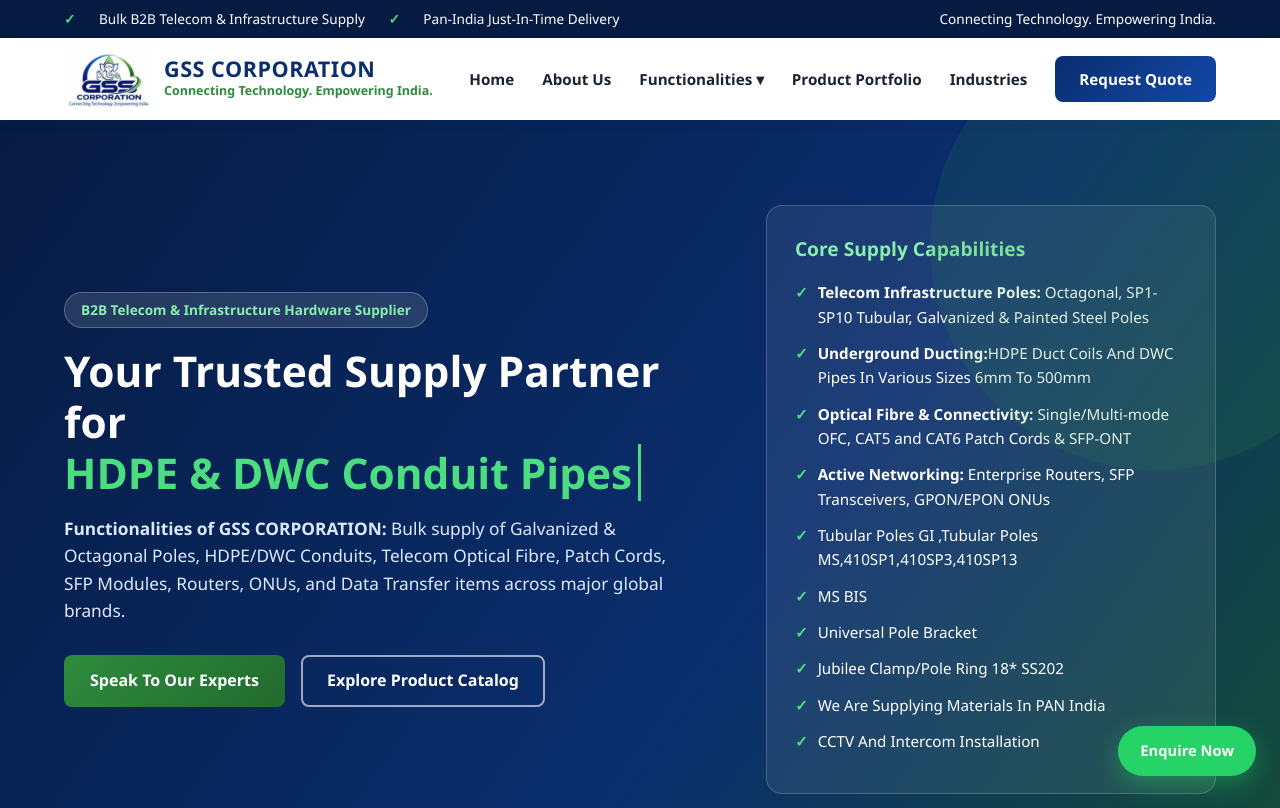
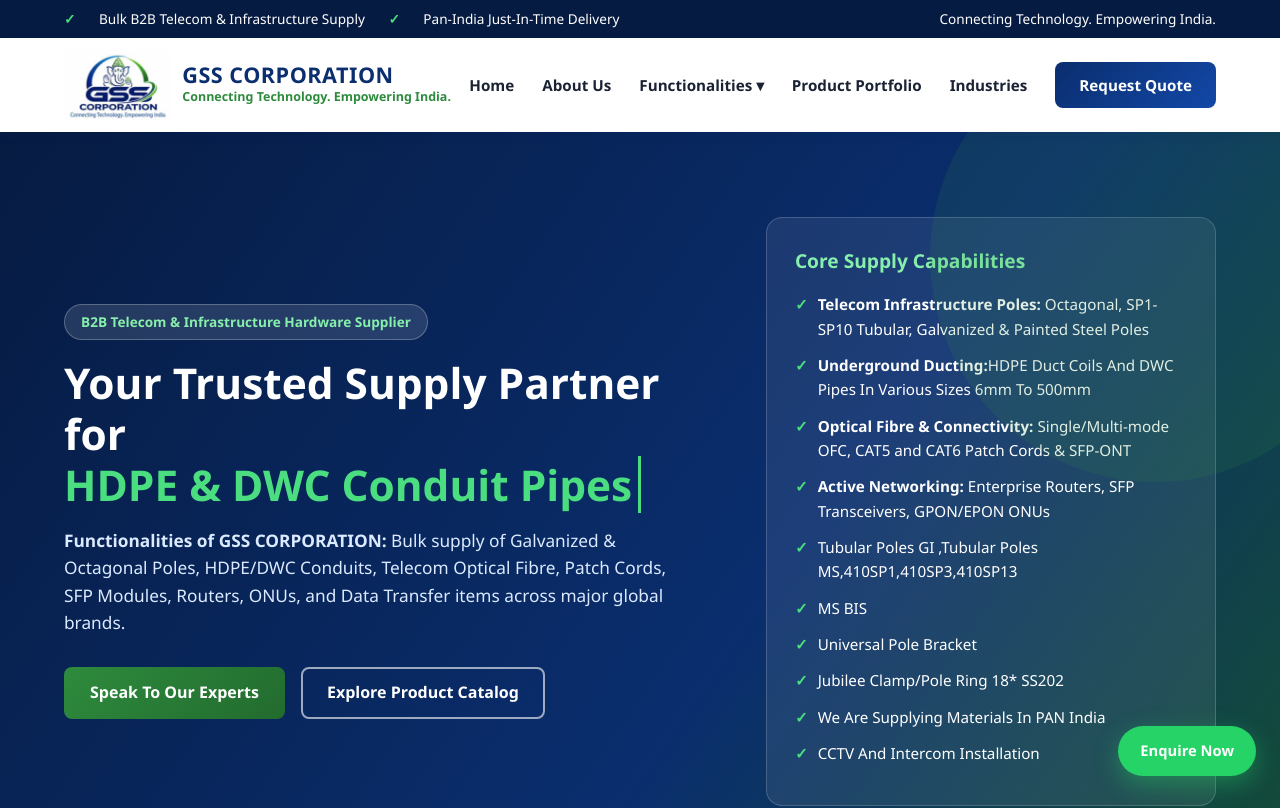
Before and after one commit to prothit/gssrepository, a plain HTML site: page index.html in a window 1280 px wide. Shown: the top 808 px of the page. Drawn offline with nearby package versions, Linux system fonts and the light colour scheme.

Commit message:
some changes.Increased height of logo

```diff
--- a/index.html
+++ b/index.html
@@ -99,7 +99,7 @@
     }
 
     .logo-wrap img {
-      height: 58px;
+      height: 70px;
       width: auto;
       object-fit: contain;
     }
```
